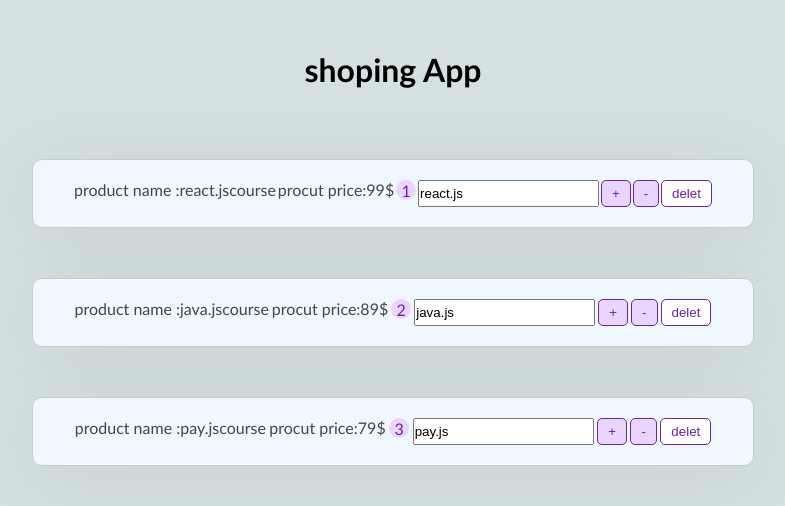
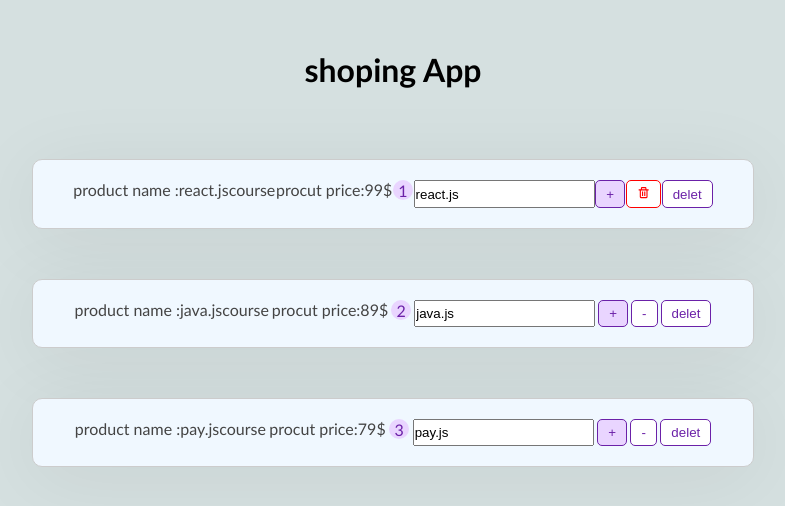
Before and after one commit to alimhp/react-course, a React (Create React App) app: page / in a window 1280 px wide. Shown: the top 506 px of the page, without its empty margins (247-1032 px from the left). Built offline with nearby package versions, Linux system fonts and the light colour scheme.

Commit message:
32control rerendering and styleicon

```diff
--- a/package.json
+++ b/package.json
@@ -8,6 +8,7 @@
     "@testing-library/user-event": "^13.5.0",
     "react": "^18.0.0",
     "react-dom": "^18.0.0",
+    "react-icons": "^4.3.1",
     "react-scripts": "5.0.0",
     "web-vitals": "^2.1.4"
   },
--- a/src/component/product/ProductList.js
+++ b/src/component/product/ProductList.js
@@ -42,6 +42,9 @@ class ProductList extends Component {
     }
   };
   render() {
+    // to show nothing in shopping box #1
+    if (this.state.product.length === 0)
+      return <div>there is nothing here</div>;
     return (
       <div>
         {this.state.product.map((product, index) => {
--- a/src/component/product/product.js
+++ b/src/component/product/product.js
@@ -1,4 +1,6 @@
 import styles from "./product.module.css";
+import { BiTrash } from "react-icons/bi";
+
 const Product = (props) => {
   return (
     <div className={styles.product} onClick={props.click}>
@@ -16,9 +18,10 @@ const Product = (props) => {
       </button>
       <button
         onClick={props.onDicrement}
-        className={`${styles.button} ${styles.inc}`}
+        className={`${styles.button}
+        ${props.product.quantity === 1 ? styles.remove : null}`}
       >
-        -
+        {props.product.quantity > 1 ? "-" : <BiTrash />}
       </button>
 
       {/* for removing item */}
--- a/src/component/product/product.module.css
+++ b/src/component/product/product.module.css
@@ -31,3 +31,7 @@
   color: #6b21a8;
   border-radius: 50%;
 }
+.remove {
+  color: red;
+  border: 1px solid red;
+}
```
Also changed, not shown: 1 other file (tests, documents, lock files or other folders).
